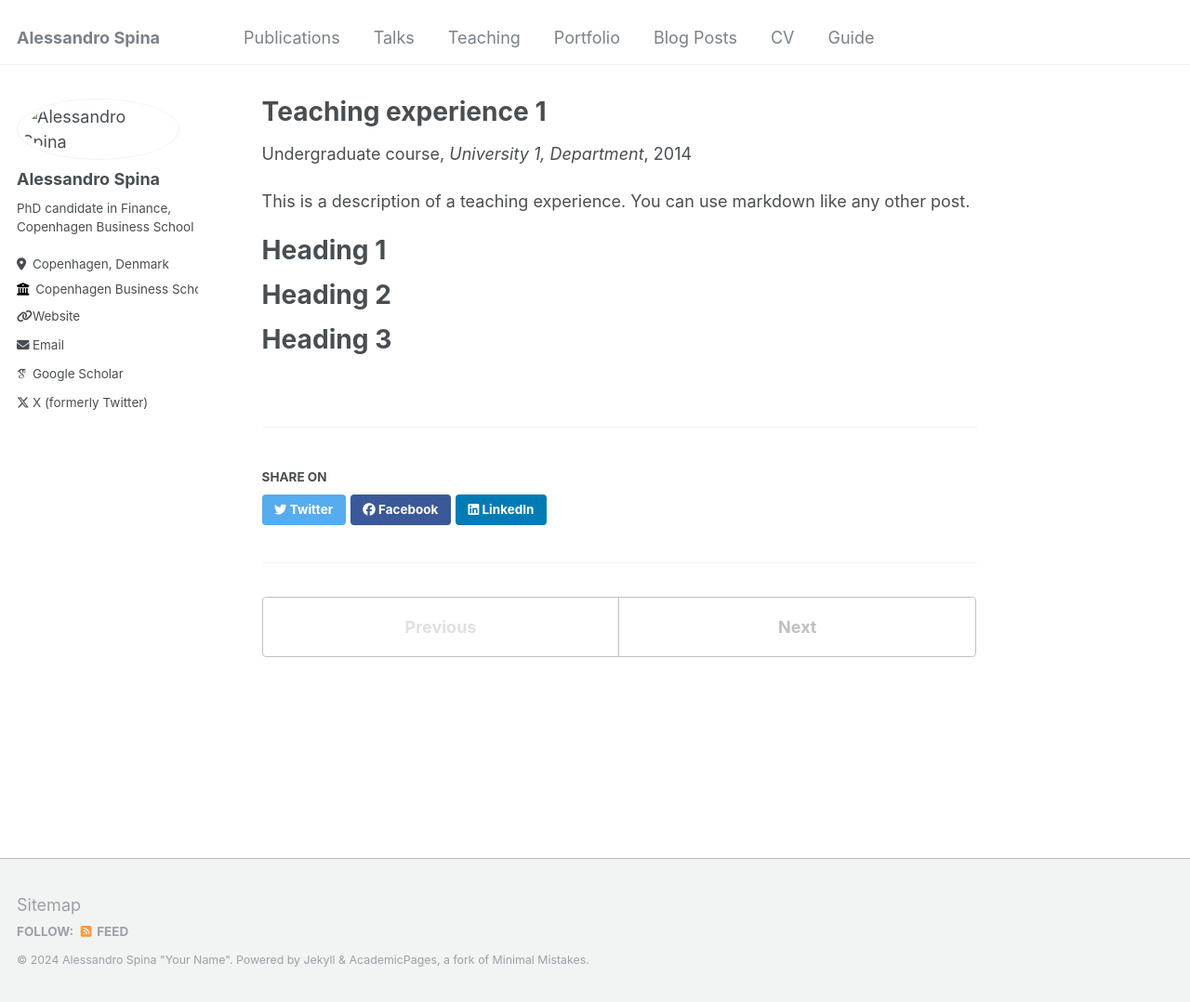
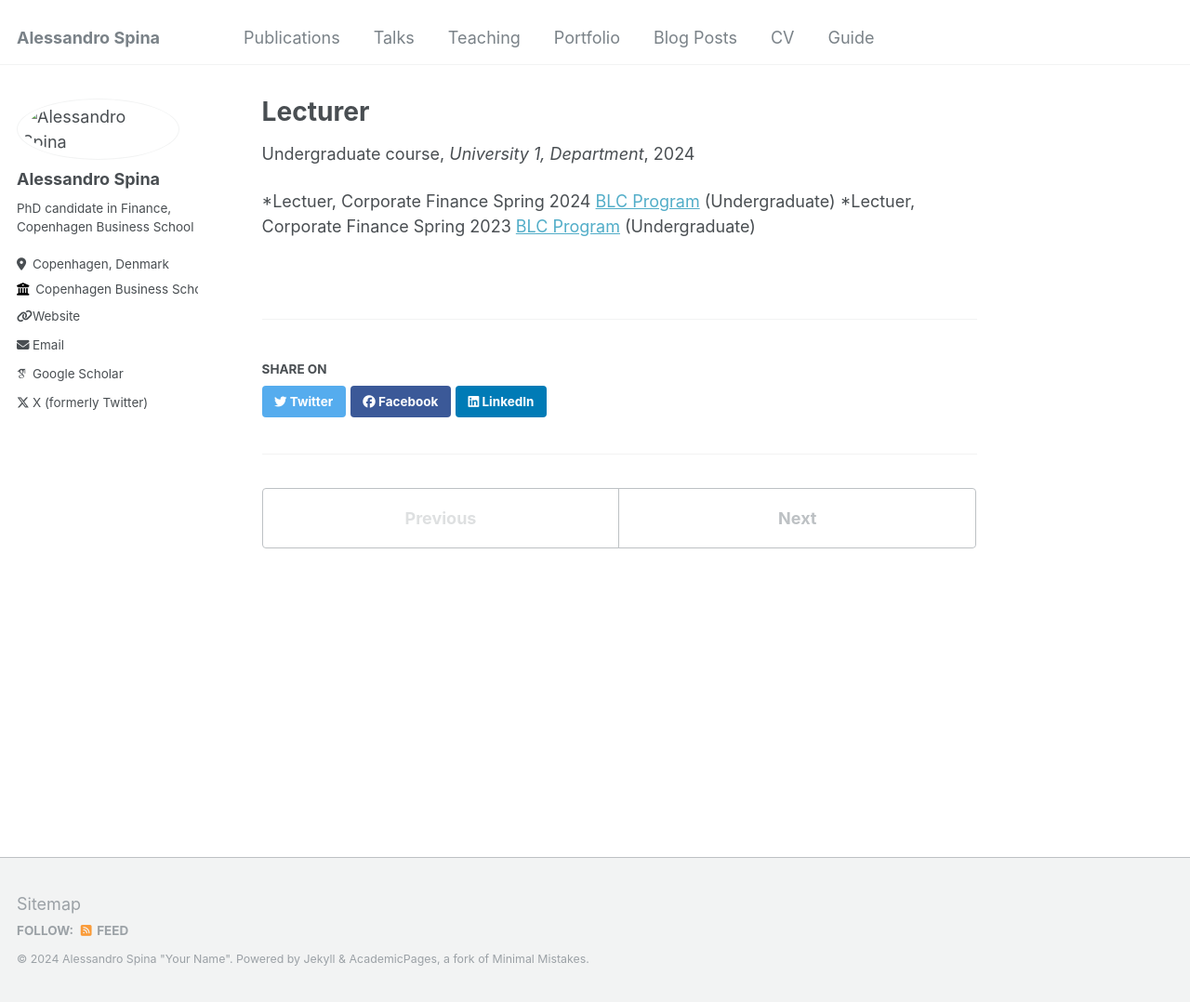
Before and after one commit to aspi6246/aspi6246.github.io, a Jekyll site: the page built from _teaching/2014-spring-teaching-1.md, in a window 1280 px wide and 1078 px high. Shown: the whole window at 93% size. Built offline with Jekyll 4.4.1, drawn with Linux system fonts in a browser that asks for light colours; some web fonts are replaced.

Commit message:
Update 2014-spring-teaching-1.md

```diff
--- a/_teaching/2014-spring-teaching-1.md
+++ b/_teaching/2014-spring-teaching-1.md
@@ -1,20 +1,10 @@
 ---
-title: "Teaching experience 1"
+title: "Lecturer"
 collection: teaching
 type: "Undergraduate course"
 permalink: /teaching/2014-spring-teaching-1
 venue: "University 1, Department"
-date: 2014-01-01
-location: "City, Country"
 ---
 
-This is a description of a teaching experience. You can use markdown like any other post.
-
-Heading 1
-======
-
-Heading 2
-======
-
-Heading 3
-======
+*Lectuer, Corporate Finance Spring 2024 [BLC Program](https://www.cbs.dk/en/study/bachelor/bsc-in-business-language-and-culture) (Undergraduate)
+*Lectuer, Corporate Finance Spring 2023 [BLC Program](https://www.cbs.dk/en/study/bachelor/bsc-in-business-language-and-culture) (Undergraduate)
```
